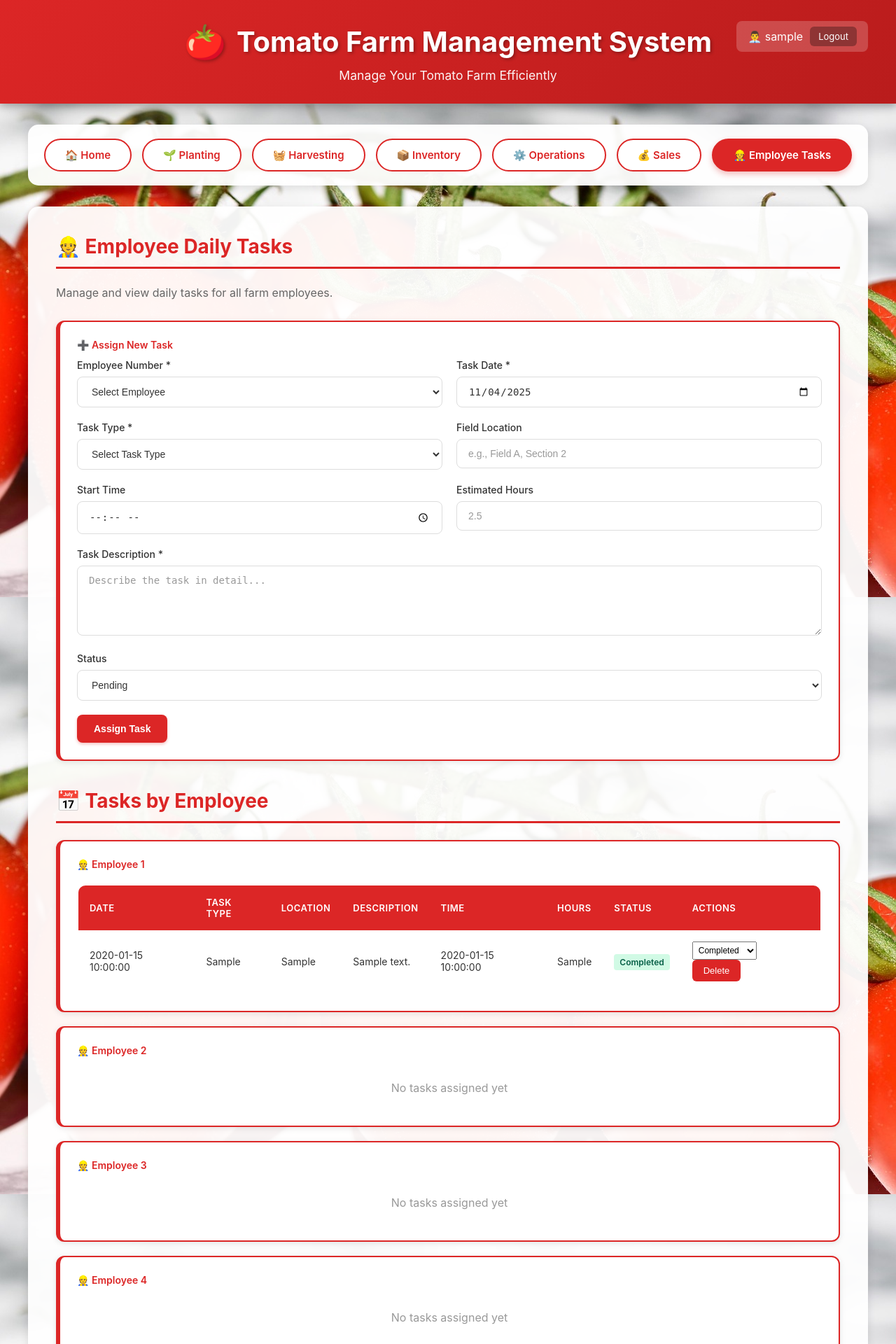
After one commit to daevmassy/TomatoFarmManager-1, a Flask app: page /employee_tasks in a window 1280 px wide. The commit adds this page. Shown: the top 1920 px of the page at 70% size. Run offline with Flask 3, Linux system fonts and the light colour scheme; the visitor is signed in with stand-in values (Sample User, id 1); a database or web service that is not in the repository returns one stand-in record (values such as "Sample title"); some libraries are stand-ins or nearby versions.

Commit message:
Checkpoint before assistant change: Add functionality to manage and assign employee tasks
Adds a new `employee_tasks` table to the database and corresponding routes in `app.py` for viewing, adding, and updating employee tasks. Also includes a new template `employee_tasks.html` and a navigation link in `base.html`.

Replit-Commit-Author: Assistant

```diff
--- a/app.py
+++ b/app.py
@@ -80,6 +80,23 @@ def init_db():
             sql_script = f.read()
 
         cursor.execute(sql_script)
+
+        # Create employee_tasks table if it doesn't exist
+        cursor.execute("""
+            CREATE TABLE IF NOT EXISTS employee_tasks (
+                id SERIAL PRIMARY KEY,
+                employee_number INTEGER NOT NULL CHECK (employee_number BETWEEN 1 AND 10),
+                task_date DATE NOT NULL,
+                task_type VARCHAR(100) NOT NULL,
+                field_location VARCHAR(200),
+                description TEXT NOT NULL,
+                start_time TIME,
+                estimated_hours DECIMAL(4,1),
+                status VARCHAR(50) DEFAULT 'Pending',
+                created_at TIMESTAMP DEFAULT CURRENT_TIMESTAMP
+            )
+        """)
+
         connection.commit()
         cursor.close()
         release_db_connection(connection)
@@ -664,6 +681,114 @@ def delete_sale(id):
 
     return redirect(url_for('sales'))
 
+@app.route('/employee_tasks')
+@login_required
+def employee_tasks():
+    connection = get_db_connection()
+    tasks = []
+
+    if connection:
+        try:
+            cursor = connection.cursor(cursor_factory=extras.RealDictCursor)
+            cursor.execute("""
+                SELECT * FROM employee_tasks
+                ORDER BY task_date DESC, employee_number ASC
+            """)
+            tasks = cursor.fetchall()
+            cursor.close()
+        except Exception as e:
+            print(f"Database error: {e}")
+        finally:
+            release_db_connection(connection)
+
+    today = datetime.now().strftime('%Y-%m-%d')
+    return render_template('employee_tasks.html', tasks=tasks, today=today)
+
+@app.route('/employee_tasks/add', methods=['POST'])
+@admin_required
+def add_employee_task():
+    connection = get_db_connection()
+
+    if connection:
+        try:
+            employee_number = int(request.form['employee_number'])
+            task_date = request.form['task_date']
+            task_type = request.form['task_type']
+            field_location = request.form.get('field_location', '')
+            description = request.form['description']
+            start_time = request.form.get('start_time', None)
+            if start_time == '':
+                start_time = None
+            estimated_hours = request.form.get('estimated_hours', None)
+            if estimated_hours == '':
+                estimated_hours = None
+            status = request.form.get('status', 'Pending')
+
+            cursor = connection.cursor()
+            cursor.execute("""
+                INSERT INTO employee_tasks
+                (employee_number, task_date, task_type, field_location, description,
+                 start_time, estimated_hours, status)
+                VALUES (%s, %s, %s, %s, %s, %s, %s, %s)
+            """, (employee_number, task_date, task_type, field_location, description,
+                  start_time, estimated_hours, status))
+
+            connection.commit()
+            cursor.close()
+            flash(f'Task assigned to Employee {employee_number} successfully!', 'success')
+        except Exception as e:
+            print(f"Database error: {e}")
+            flash('Error assigning task', 'error')
+        finally:
+            release_db_connection(connection)
+
+    return redirect(url_for('employee_tasks'))
+
+@app.route('/employee_tasks/update_status/<int:id>', methods=['POST'])
+@admin_required
+def update_task_status(id):
+    connection = get_db_connection()
+
+    if connection:
+        try:
+            status = request.form['status']
+            cursor = connection.cursor()
+            cursor.execute("""
+                UPDATE employee_tasks
+                SET status = %s
+                WHERE id = %s
+            """, (status, id))
+            connection.commit()
+            cursor.close()
+            flash('Task status updated successfully!', 'success')
+        except Exception as e:
+            print(f"Database error: {e}")
+            flash('Error updating task status', 'error')
+        finally:
+            release_db_connection(connection)
+
+    return redirect(url_for('employee_tasks'))
+
+@app.route('/employee_tasks/delete/<int:id>', methods=['POST'])
+@admin_required
+def delete_employee_task(id):
+    connection = get_db_connection()
+
+    if connection:
+        try:
+            cursor = connection.cursor()
+            cursor.execute("DELETE FROM employee_tasks WHERE id = %s", (id,))
+            connection.commit()
+            cursor.close()
+            flash('Task deleted successfully!', 'success')
+        except Exception as e:
+            print(f"Database error: {e}")
+            flash('Error deleting task', 'error')
+        finally:
+            release_db_connection(connection)
+
+    return redirect(url_for('employee_tasks'))
+
 if __name__ == '__main__':
     print("Initializing connection pool...")
     init_pool()
--- a/templates/base.html
+++ b/templates/base.html
@@ -29,6 +29,7 @@
                 <li><a href="/inventory" class="{{ 'active' if request.path == '/inventory' else '' }}">📦 Inventory</a></li>
                 <li><a href="/operations" class="{{ 'active' if request.path == '/operations' else '' }}">⚙️ Operations</a></li>
                 <li><a href="/sales" class="{{ 'active' if request.path == '/sales' else '' }}">💰 Sales</a></li>
+                <li><a href="/employee_tasks" class="{{ 'active' if request.path == '/employee_tasks' else '' }}">👷 Employee Tasks</a></li>
             </ul>
         </nav>
         {% endif %}
--- /dev/null
+++ b/templates/employee_tasks.html
@@ -0,0 +1,154 @@
+
+{% extends "base.html" %}
+
+{% block title %}Employee Tasks - Tomato Farm Management System{% endblock %}
+
+{% block content %}
+<h2>👷 Employee Daily Tasks</h2>
+<p style="color: #666; margin-bottom: 30px;">Manage and view daily tasks for all farm employees.</p>
+
+{% if session.get('user_type') == 'admin' %}
+<div class="card" style="margin-bottom: 30px;">
+    <h3>➕ Assign New Task</h3>
+    <form method="POST" action="/employee_tasks/add">
+        <div class="form-row">
+            <div class="form-group">
+                <label for="employee_number">Employee Number *</label>
+                <select id="employee_number" name="employee_number" required>
+                    <option value="">Select Employee</option>
+                    {% for i in range(1, 11) %}
+                    <option value="{{ i }}">Employee {{ i }}</option>
+                    {% endfor %}
+                </select>
+            </div>
+            <div class="form-group">
+                <label for="task_date">Task Date *</label>
+                <input type="date" id="task_date" name="task_date" required value="{{ today }}">
+            </div>
+        </div>
+
+        <div class="form-row">
+            <div class="form-group">
+                <label for="task_type">Task Type *</label>
+                <select id="task_type" name="task_type" required>
+                    <option value="">Select Task Type</option>
+                    <option value="Irrigation">💧 Irrigation</option>
+                    <option value="Weeding">🌿 Weeding</option>
+                    <option value="Fertilizing">🧪 Fertilizing</option>
+                    <option value="Spraying">💨 Spraying</option>
+                    <option value="Pruning">✂️ Pruning</option>
+                    <option value="Harvesting">🧺 Harvesting</option>
+                    <option value="Planting">🌱 Planting</option>
+                    <option value="Inspection">🔍 Inspection</option>
+                    <option value="Maintenance">🔧 Maintenance</option>
+                    <option value="Other">📋 Other</option>
+                </select>
+            </div>
+            <div class="form-group">
+                <label for="field_location">Field Location</label>
+                <input type="text" id="field_location" name="field_location" placeholder="e.g., Field A, Section 2">
+            </div>
+        </div>
+
+        <div class="form-row">
+            <div class="form-group">
+                <label for="start_time">Start Time</label>
+                <input type="time" id="start_time" name="start_time">
+            </div>
+            <div class="form-group">
+                <label for="estimated_hours">Estimated Hours</label>
+                <input type="number" step="0.5" id="estimated_hours" name="estimated_hours" placeholder="2.5">
+            </div>
+        </div>
+
+        <div class="form-group">
+            <label for="description">Task Description *</label>
+            <textarea id="description" name="description" required placeholder="Describe the task in detail..."></textarea>
+        </div>
+
+        <div class="form-group">
+            <label for="status">Status</label>
+            <select id="status" name="status">
+                <option value="Pending">Pending</option>
+                <option value="In Progress">In Progress</option>
+                <option value="Completed">Completed</option>
+            </select>
+        </div>
+
+        <button type="submit" class="btn">Assign Task</button>
+    </form>
+</div>
+{% else %}
+<div style="padding: 20px; background: #fff3cd; border: 1px solid #ffc107; border-radius: 5px; margin-bottom: 20px;">
+    <p><strong>ℹ️ Employee Access:</strong> You are viewing in read-only mode. Admin access is required to assign tasks.</p>
+</div>
+{% endif %}
+
+<h2 style="margin-top: 40px;">📅 Tasks by Employee</h2>
+
+{% for emp_num in range(1, 11) %}
+<div class="card" style="margin-bottom: 20px;">
+    <h3 style="color: #dc2626; margin-bottom: 15px;">👷 Employee {{ emp_num }}</h3>
+
+    {% set emp_tasks = tasks|selectattr('employee_number', 'equalto', emp_num)|list %}
+
+    {% if emp_tasks %}
+    <table>
+        <thead>
+            <tr>
+                <th>Date</th>
+                <th>Task Type</th>
+                <th>Location</th>
+                <th>Description</th>
+                <th>Time</th>
+                <th>Hours</th>
+                <th>Status</th>
+                <th>Actions</th>
+            </tr>
+        </thead>
+        <tbody>
+            {% for task in emp_tasks %}
+            <tr>
+                <td>{{ task.task_date }}</td>
+                <td>{{ task.task_type }}</td>
+                <td>{{ task.field_location or 'N/A' }}</td>
+                <td>{{ task.description }}</td>
+                <td>{{ task.start_time or 'N/A' }}</td>
+                <td>{{ task.estimated_hours or 'N/A' }}</td>
+                <td>
+                    <span style="padding: 4px 8px; border-radius: 4px; font-size: 12px; font-weight: 600;
+                        {% if task.status == 'Completed' %}background: #d1fae5; color: #065f46;
+                        {% elif task.status == 'In Progress' %}background: #fef3c7; color: #92400e;
+                        {% else %}background: #fee2e2; color: #991b1b;{% endif %}">
+                        {{ task.status }}
+                    </span>
+                </td>
+                <td>
+                    {% if session.get('user_type') == 'admin' %}
+                    <form method="POST" action="/employee_tasks/update_status/{{ task.id }}" style="display: inline; margin-right: 5px;">
+                        <select name="status" onchange="this.form.submit()" style="font-size: 12px; padding: 4px;">
+                            <option value="Pending" {% if task.status == 'Pending' %}selected{% endif %}>Pending</option>
+                            <option value="In Progress" {% if task.status == 'In Progress' %}selected{% endif %}>In Progress</option>
+                            <option value="Completed" {% if task.status == 'Completed' %}selected{% endif %}>Completed</option>
+                        </select>
+                    </form>
+                    <form method="POST" action="/employee_tasks/delete/{{ task.id }}" style="display: inline;">
+                        <button type="submit" class="btn-delete" onclick="return confirm('Delete this task?')">Delete</button>
+                    </form>
+                    {% else %}
+                    <span style="color: #999;">View Only</span>
+                    {% endif %}
+                </td>
+            </tr>
+            {% endfor %}
+        </tbody>
+    </table>
+    {% else %}
+    <div class="empty-state" style="padding: 20px; color: #999;">
+        No tasks assigned yet
+    </div>
+    {% endif %}
+</div>
+{% endfor %}
+
+{% endblock %}
```
